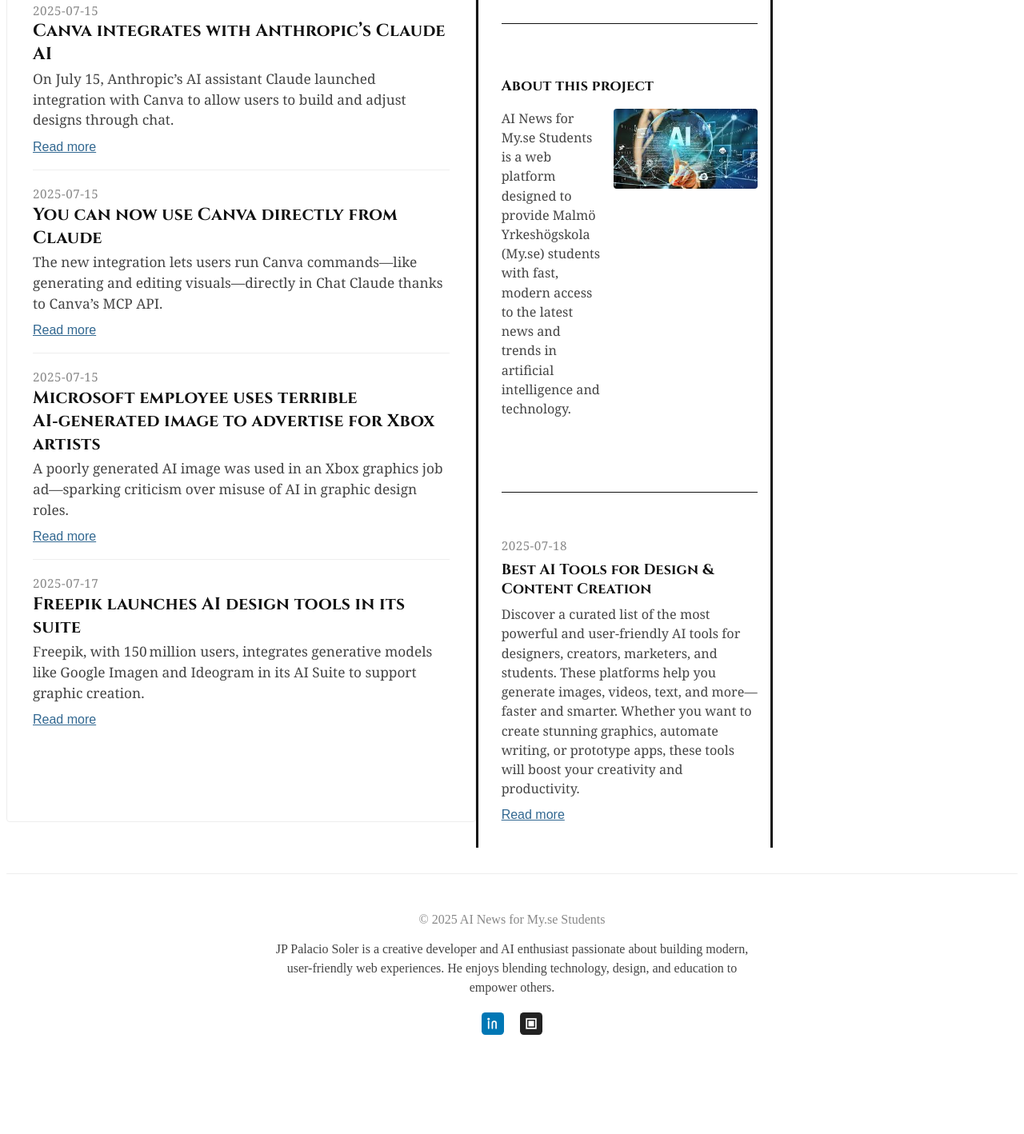
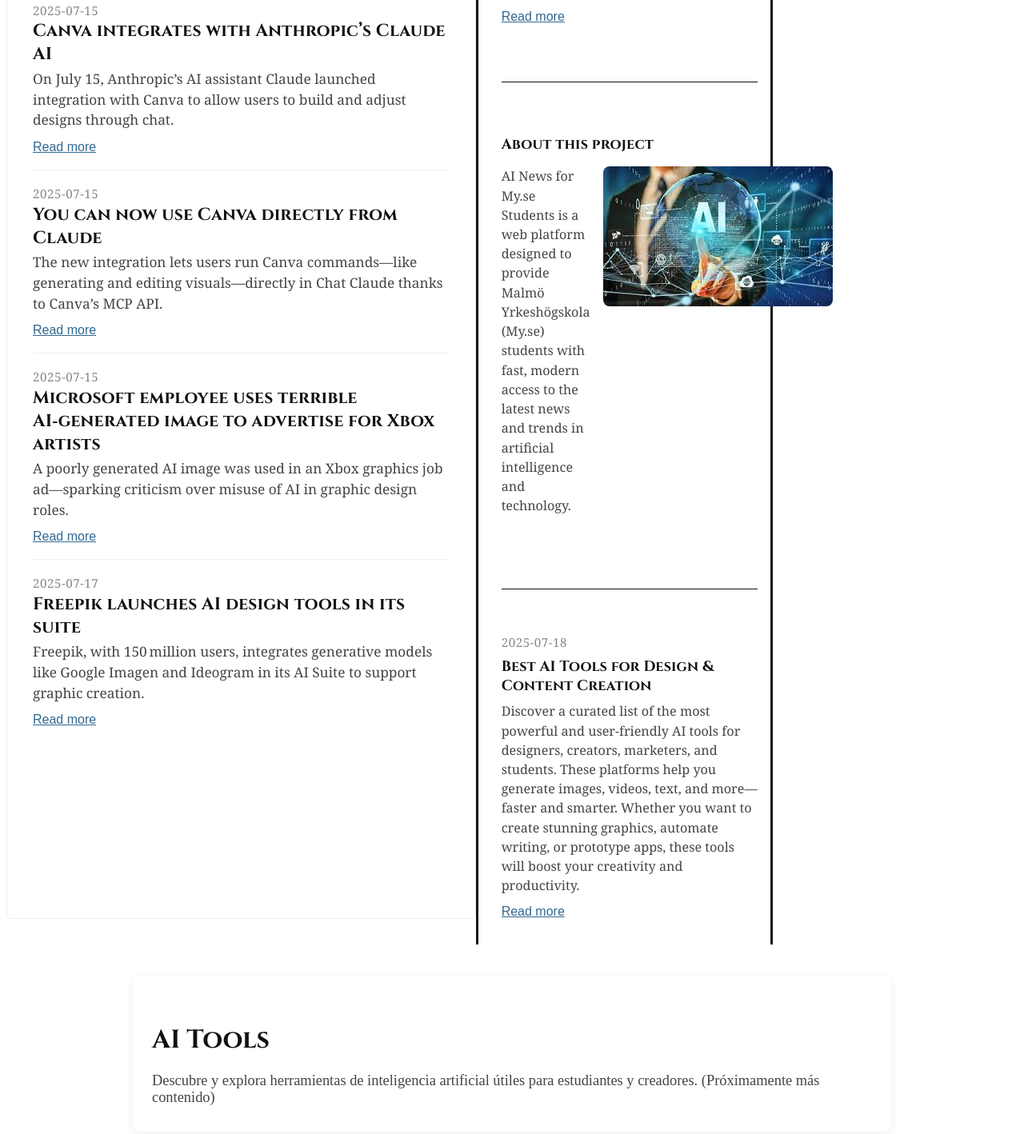
Before and after one commit to JuampaPS/blog, a plain HTML site: page index.html in a window 1280 px wide. Shown: the part 710-2128 px from the top of the page at 80% size. Before the commit the page ends 2036 px from the top, so only its background shows below. Drawn offline with nearby package versions, Linux system fonts and the light colour scheme.

Commit message:
feat: nueva sección y botón de menú para AI Tools

```diff
--- a/index.html
+++ b/index.html
@@ -43,6 +43,7 @@
         <a href="index.html">Home</a>
         <a href="news.html">News</a>
         <a href="gallery.html">Gallery</a>
+        <a href="#ai-tools" id="ai-tools-link">AI Tools</a>
       </nav>
       <div class="header-actions">
         <button class="subscribe-btn">Subscribe</button>
@@ -144,7 +145,11 @@
       <!-- Cards de artículos recientes -->
     </section>
     <section class="sections">
-      </section>
+    </section>
+    <!-- Nueva sección AI Tools -->
+    <section id="ai-tools" class="ai-tools-section">
+      <h2>AI Tools</h2>
+      <p>Descubre y explora herramientas de inteligencia artificial útiles para estudiantes y creadores. (Próximamente más contenido)</p>
     </section>
   </main>
   <footer>
--- a/src/styles/main.css
+++ b/src/styles/main.css
@@ -655,16 +655,13 @@
   margin-top: 0.5rem;
 }
 .gap-news-img {
-  width: 180px;
+  display: block;
+  width: 100%;
+  max-width: 320px;
   height: auto;
-  max-height: 100px;
   object-fit: cover;
-  border-radius: 4px;
-  flex-shrink: 0;
-  margin-left: 0;
-  margin-top: 0;
-  align-self: flex-start;
-  margin-right: 0;
+  border-radius: 8px;
+  margin: 0 auto 1rem auto;
 }
 @media (max-width: 900px) {
   .hero-gap {
@@ -719,3 +716,23 @@
   object-fit: cover;
   box-shadow: 0 2px 8px 0 rgba(0,0,0,0.08);
 }
+.ai-tools-section {
+  max-width: 900px;
+  margin: 2.5rem auto 2rem auto;
+  padding: 2rem 1.5rem;
+  background: #fff;
+  border-radius: 10px;
+  box-shadow: 0 2px 12px 0 rgba(0,0,0,0.07);
+  text-align: left;
+}
+.ai-tools-section h2 {
+  font-family: 'Cinzel', serif;
+  font-size: 2rem;
+  color: #111;
+  margin-bottom: 1rem;
+}
+.ai-tools-section p {
+  font-size: 1.15rem;
+  color: #444;
+  margin-bottom: 0;
+}
```
